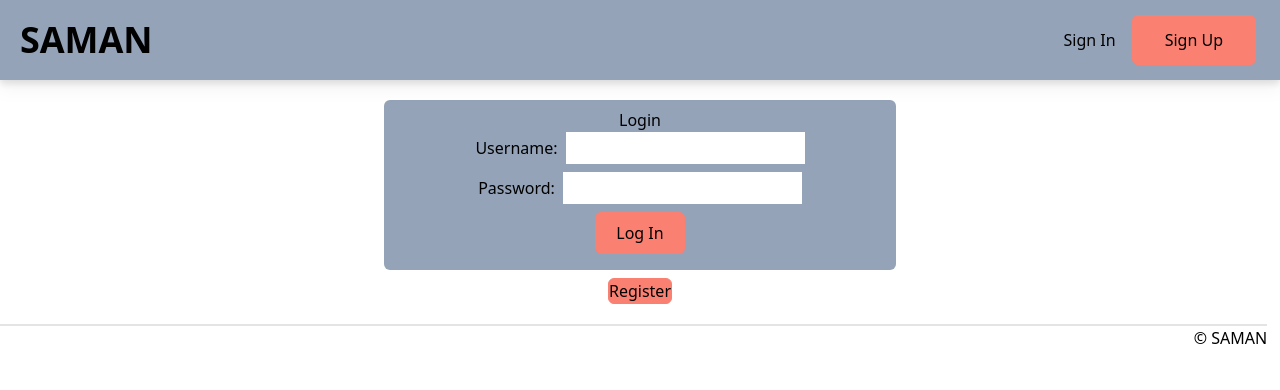
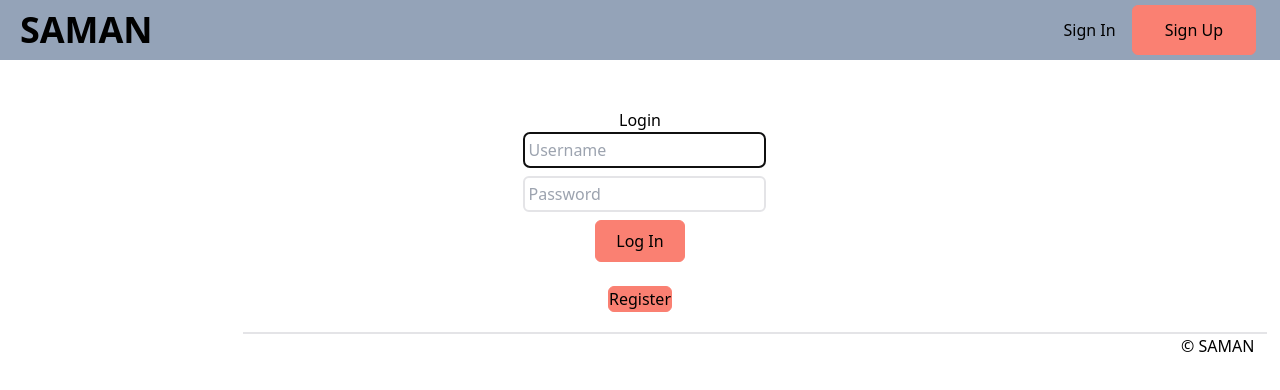
Before and after one commit to mathaimoua/SAMAN2, a React (Create React App) app: page /#/info in a window 1280 px wide. Shown: the top 390 px of the page. Built offline with nearby package versions, Linux system fonts and the light colour scheme; no server answers.

Commit message:
Adjust nav bar height from 80px to 60px

```diff
--- a/src/components/Footer/Footer.jsx
+++ b/src/components/Footer/Footer.jsx
@@ -7,9 +7,11 @@ import React from "react";
 
 function Footer() {
   return (
-    <footer className="mr-[1%] text-right mt-5 border-t-2 border-zinc-200">
+    <div className='text-center'>
+    <div className="text-right ml-[1%] pr-[1%] md:ml-[19%] mr-[1%] bottom-1 mt-5 border-t-2 border-zinc-200">
       &copy; SAMAN
-    </footer>
+    </div>
+    </div>
   );
 }
 
--- a/src/components/LoginForm/LoginForm.jsx
+++ b/src/components/LoginForm/LoginForm.jsx
@@ -25,7 +25,7 @@ function LoginForm() {
   }; // end login
 
   return (
-    <form className="text-center mt-[100px] rounded-md p-2 m-2 bg-slate-400 md:w-[40%] w-[80%] ml-auto mr-auto" onSubmit={login}>
+    <form className="text-center mt-[100px] rounded-md p-2 m-2 md:w-[40%] w-[80%] ml-auto mr-auto" onSubmit={login}>
       <h2>Login</h2>
       {errors.loginMessage && (
         <h3 className="alert" role="alert">
@@ -34,12 +34,13 @@ function LoginForm() {
       )}
       <div className='w-full flex justify-center'>
         <label htmlFor="username">
-          Username:
           <input
-            className='mb-2 ml-2 p-1'
+            placeholder='Username'
+            className='mb-2 ml-2 p-1 rounded-md border-2 border-zinc-200'
             type="text"
             name="username"
             required
+            autoFocus={true}
             value={username}
             onChange={(event) => setUsername(event.target.value)}
           />
@@ -47,9 +48,9 @@ function LoginForm() {
       </div>
       <div className='w-full flex justify-center'>
         <label htmlFor="password">
-          Password:
           <input
-            className='ml-2 p-1'
+            placeholder='Password'
+            className='ml-2 p-1 rounded-md border-2 border-zinc-200'
             type="password"
             name="password"
             required
--- a/src/components/Nav/Nav.jsx
+++ b/src/components/Nav/Nav.jsx
@@ -29,7 +29,7 @@ function Nav() {
       {user.id && (
         <div
           className={
-            "h-full w-[18%] pl-0 pr-0 pt-8 text-black pt-[80px] absolute bg-zinc-300 hidden md:block max-w-relative min-w-[150px]"
+            "h-full w-[18%] text-black pt-[60px] absolute bg-zinc-300 hidden md:block max-w-relative min-w-[150px]"
           }
         >
           <ul>
@@ -68,7 +68,8 @@ function Nav() {
           </ul>
         </div>
       )}
-      <div className="w-screen h-[80px] z-10 bg-slate-400 fixed drop-shadow-lg md:ml-auto md:mr-auto">
+      {/* NavBar */}
+      <div className="w-screen h-[60px] z-10 bg-slate-400 fixed border-b-3 border-zinc-600 md:ml-auto md:mr-auto">
         <div className="px-2 flex justify-between items-center w-full h-full">
           <div className="flex items-center">
             <h1 className="text-3xl font-bold mr-4 pl-[8%] md:text-4xl ">SAMAN</h1>
--- a/src/components/UserPage/UserPage.jsx
+++ b/src/components/UserPage/UserPage.jsx
@@ -6,7 +6,7 @@ function UserPage() {
   // this component doesn't do much to start, just renders some user reducer info to the DOM
   const user = useSelector((store) => store.user);
   return (
-    <div className="md:pl-[20%] md:mt-[90px]">
+    <div className="md:pl-[20%] md:mt-[70px]">
       <h2>Welcome, {user.username}!</h2>
       <p>Your ID is: {user.id}</p>
       <LogOutButton className="btn" />
```
